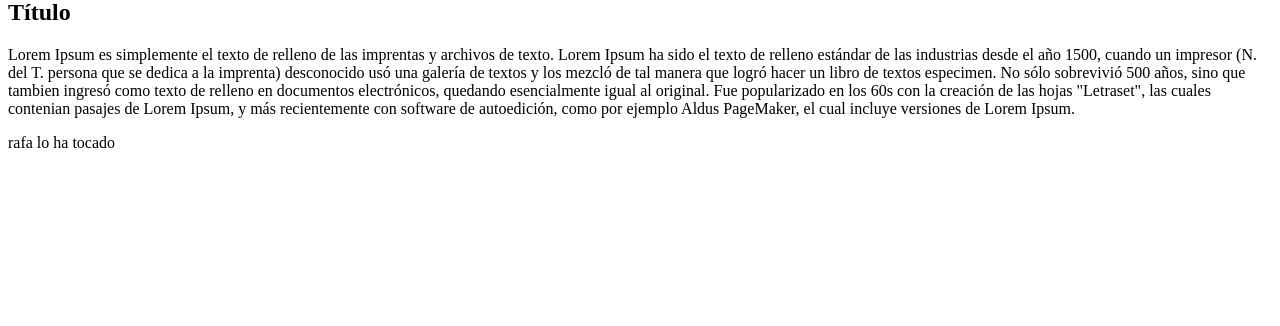
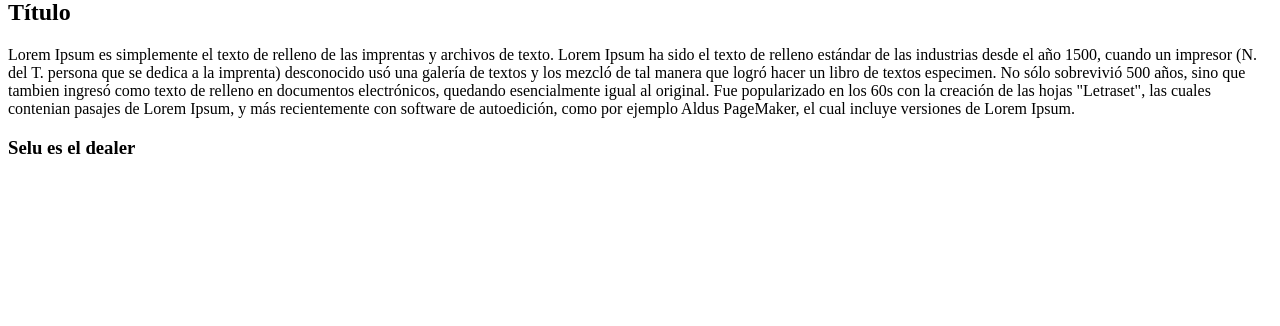
Before and after one commit to selusgalgo/ohsheet, a PHP site: page / in a window 1280 px wide. Shown: the part 166-492 px from the top of the page. Run offline with PHP 8.4, Linux system fonts and the light colour scheme.

Commit message:
Update index.php
Se ha cambiado a un <h3>

```diff
--- a/index.php
+++ b/index.php
@@ -5,10 +5,13 @@
 	<section id="inicio">
 
 		<h1>Título</h1>
+
 		<p>Lorem Ipsum es simplemente el texto de relleno de las imprentas y archivos de texto. Lorem Ipsum ha sido el texto de relleno estándar de las industrias desde el año 1500, cuando un impresor (N. del T. persona que se dedica a la imprenta) desconocido usó una galería de textos y los mezcló de tal manera que logró hacer un libro de textos especimen. No sólo sobrevivió 500 años, sino que tambien ingresó como texto de relleno en documentos electrónicos, quedando esencialmente igual al original. Fue popularizado en los 60s con la creación de las hojas "Letraset", las cuales contenian pasajes de Lorem Ipsum, y más recientemente con software de autoedición, como por ejemplo Aldus PageMaker, el cual incluye versiones de Lorem Ipsum.</p>
 
+		<h3>Selu es el dealer</h3>
+
 	</section>
-	rafa lo ha tocado
+
 </main>
 
 <?php require 'footer.php'; ?>
```
